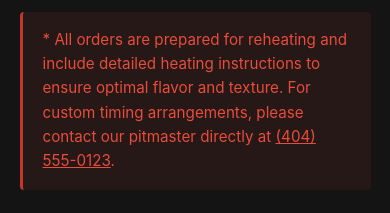
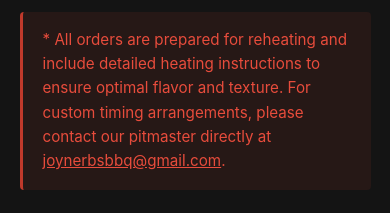
Before and after one commit to bryancabillan-git/joyner-bbq-website, a plain HTML site: page index.html in a window 390 px wide. Shown: the part 2180-2393 px from the top of the page. Drawn offline with nearby package versions, Linux system fonts and the light colour scheme; grey boxes are pictures that could not be loaded.

Commit message:
Update reheating notice to use email instead of phone

```diff
--- a/index.html
+++ b/index.html
@@ -154,7 +154,7 @@
       <h2 class="section__title">Order Online</h2>
 
       <!-- Reheating Notice -->
-      <p class="order-notice">* All orders are prepared for reheating and include detailed heating instructions to ensure optimal flavor and texture. For custom timing arrangements, please contact our pitmaster directly at <a href="tel:+14045550123">(404) 555-0123</a>.</p>
+      <p class="order-notice">* All orders are prepared for reheating and include detailed heating instructions to ensure optimal flavor and texture. For custom timing arrangements, please contact our pitmaster directly at <a href="mailto:joynerbsbbq@gmail.com">joynerbsbbq@gmail.com</a>.</p>
 
       <!-- Order Menu Items -->
       <div class="order-menu">
```
